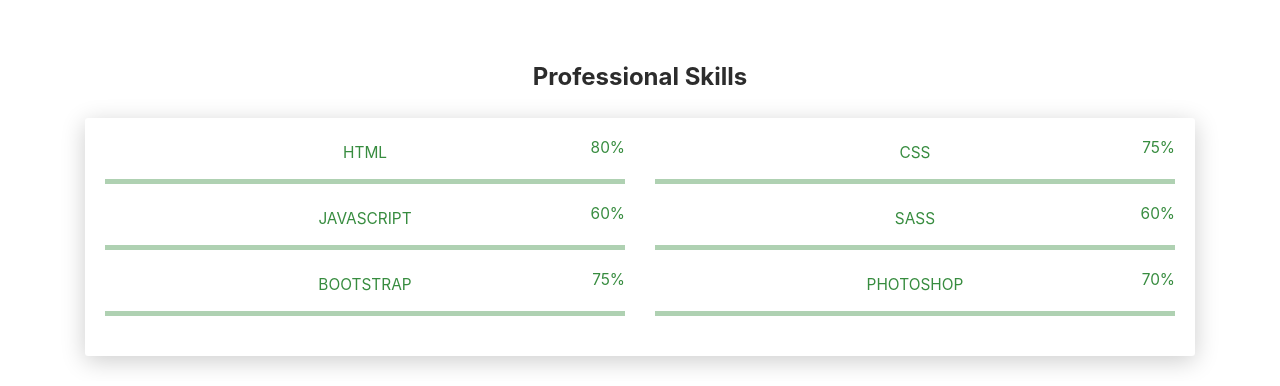
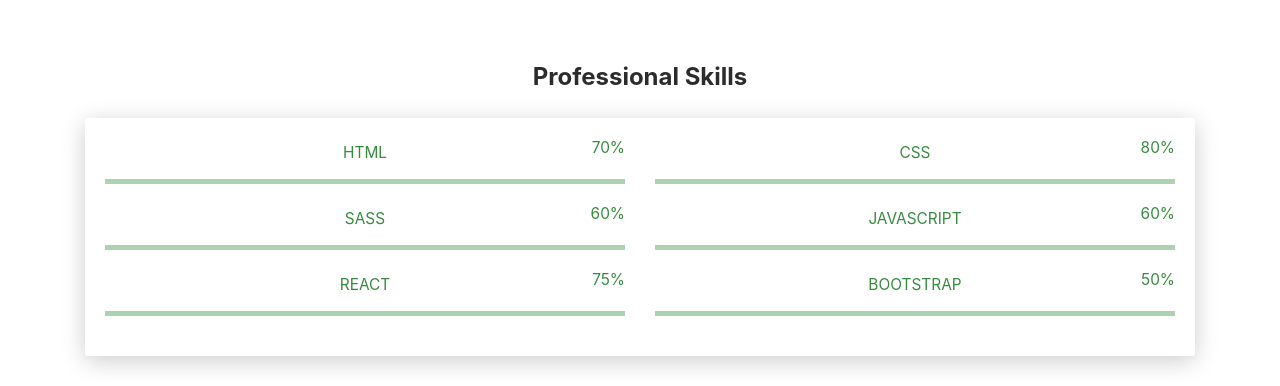
Before and after one commit to ariannimani/arian-portfolio, a React (Create React App) app: page / in a window 1280 px wide. Shown: the part 920-1306 px from the top of the page. Built offline with nearby package versions, Linux system fonts and the light colour scheme.

Commit message:
Updated Skills

```diff
--- /dev/null
+++ b/src/components/cards/SkillsCard/SkillsCard.jsx
@@ -0,0 +1,25 @@
+import React from "react";
+
+export default function SkillsCard(props) {
+  return (
+    <div className="col-md-6">
+      <div className="progress-container progress-primary">
+        <span className="progress-badge">{props.language}</span>
+        <div className="progress">
+          <div
+            className="progress-bar progress-bar-primary"
+            data-aos="progress-full"
+            data-aos-offset="10"
+            data-aos-duration="2000"
+            role="progressbar"
+            aria-valuenow="60"
+            aria-valuemin="0"
+            aria-valuemax="100"
+            styles="width: 75%"
+          ></div>
+          <span className="progress-value">{props.percentage}</span>
+        </div>
+      </div>
+    </div>
+  );
+}
--- a/src/components/sections/SkillSection/SkillSection.jsx
+++ b/src/components/sections/SkillSection/SkillSection.jsx
@@ -1,4 +1,6 @@
 import React from "react";
+import SkillsCard from "../../cards/SkillsCard/SkillsCard";
+import { Skills } from "../../../data/data";
 
 function SkillSection(props) {
   return (
@@ -12,125 +14,15 @@ function SkillSection(props) {
         >
           <div className="card-body">
             <div className="row">
-              <div className="col-md-6">
-                <div className="progress-container progress-primary">
-                  <span className="progress-badge">HTML</span>
-                  <div className="progress">
-                    <div
-                      className="progress-bar progress-bar-primary"
-                      data-aos="progress-full"
-                      data-aos-offset="10"
-                      data-aos-duration="2000"
-                      role="progressbar"
-                      aria-valuenow="60"
-                      aria-valuemin="0"
-                      aria-valuemax="100"
-                      styles="width: 80%"
-                    ></div>
-                    <span className="progress-value">80%</span>
-                  </div>
-                </div>
-              </div>
-              <div className="col-md-6">
-                <div className="progress-container progress-primary">
-                  <span className="progress-badge">CSS</span>
-                  <div className="progress">
-                    <div
-                      className="progress-bar progress-bar-primary"
-                      data-aos="progress-full"
-                      data-aos-offset="10"
-                      data-aos-duration="2000"
-                      role="progressbar"
-                      aria-valuenow="60"
-                      aria-valuemin="0"
-                      aria-valuemax="100"
-                      styles="width: 75%"
-                    ></div>
-                    <span className="progress-value">75%</span>
-                  </div>
-                </div>
-              </div>
+              {Skills.map((value) => (
+                <SkillsCard
+                  language={value.language}
+                  percentage={value.percentage}
+                ></SkillsCard>
+              ))}
             </div>
-            <div className="row">
-              <div className="col-md-6">
-                <div className="progress-container progress-primary">
-                  <span className="progress-badge">JavaScript</span>
-                  <div className="progress">
-                    <div
-                      className="progress-bar progress-bar-primary"
-                      data-aos="progress-full"
-                      data-aos-offset="10"
-                      data-aos-duration="2000"
-                      role="progressbar"
-                      aria-valuenow="60"
-                      aria-valuemin="0"
-                      aria-valuemax="100"
-                      styles="width: 60%"
-                    ></div>
-                    <span className="progress-value">60%</span>
-                  </div>
-                </div>
-              </div>
-              <div className="col-md-6">
-                <div className="progress-container progress-primary">
-                  <span className="progress-badge">SASS</span>
-                  <div className="progress">
-                    <div
-                      className="progress-bar progress-bar-primary"
-                      data-aos="progress-full"
-                      data-aos-offset="10"
-                      data-aos-duration="2000"
-                      role="progressbar"
-                      aria-valuenow="60"
-                      aria-valuemin="0"
-                      aria-valuemax="100"
-                      styles="width: 60%"
-                    ></div>
-                    <span className="progress-value">60%</span>
-                  </div>
-                </div>
-              </div>
-            </div>
-            <div className="row">
-              <div className="col-md-6">
-                <div className="progress-container progress-primary">
-                  <span className="progress-badge">Bootstrap</span>
-                  <div className="progress">
-                    <div
-                      className="progress-bar progress-bar-primary"
-                      data-aos="progress-full"
-                      data-aos-offset="10"
-                      data-aos-duration="2000"
-                      role="progressbar"
-                      aria-valuenow="60"
-                      aria-valuemin="0"
-                      aria-valuemax="100"
-                      styles="width: 75%"
-                    ></div>
-                    <span className="progress-value">75%</span>
-                  </div>
-                </div>
-              </div>
-              <div className="col-md-6">
-                <div className="progress-container progress-primary">
-                  <span className="progress-badge">Photoshop</span>
-                  <div className="progress">
-                    <div
-                      className="progress-bar progress-bar-primary"
-                      data-aos="progress-full"
-                      data-aos-offset="10"
-                      data-aos-duration="2000"
-                      role="progressbar"
-                      aria-valuenow="60"
-                      aria-valuemin="0"
-                      aria-valuemax="100"
-                      styles="width: 70%"
-                    ></div>
-                    <span className="progress-value">70%</span>
-                  </div>
-                </div>
-              </div>
-            </div>
+            <div className="row"></div>
+            <div className="row"></div>
           </div>
         </div>
       </div>
--- a/src/data/data.jsx
+++ b/src/data/data.jsx
@@ -124,4 +124,37 @@ const Education = [
   },
 ];
 
-export { AboutMe, Experience, Work, Education };
+const Skills = [
+  {
+    id: 1,
+    language: "HTML",
+    percentage: "70%",
+  },
+  {
+    id: 2,
+    language: "CSS",
+    percentage: "80%",
+  },
+  {
+    id: 3,
+    language: "Sass",
+    percentage: "60%",
+  },
+  {
+    id: 4,
+    language: "Javascript",
+    percentage: "60%",
+  },
+  {
+    id: 5,
+    language: "React",
+    percentage: "75%",
+  },
+  {
+    id: 6,
+    language: "Bootstrap",
+    percentage: "50%",
+  },
+];
+
+export { AboutMe, Experience, Work, Education, Skills };
```
